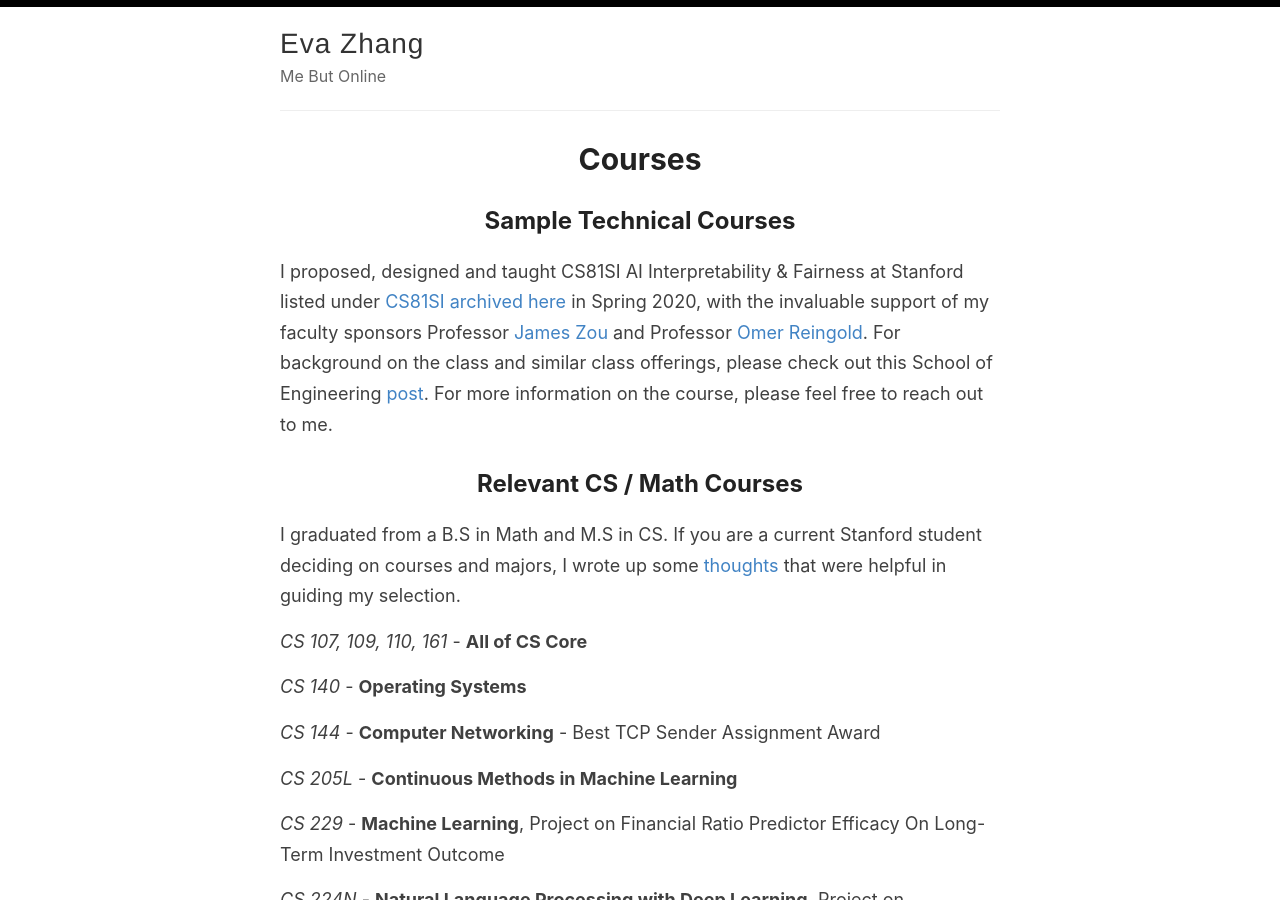
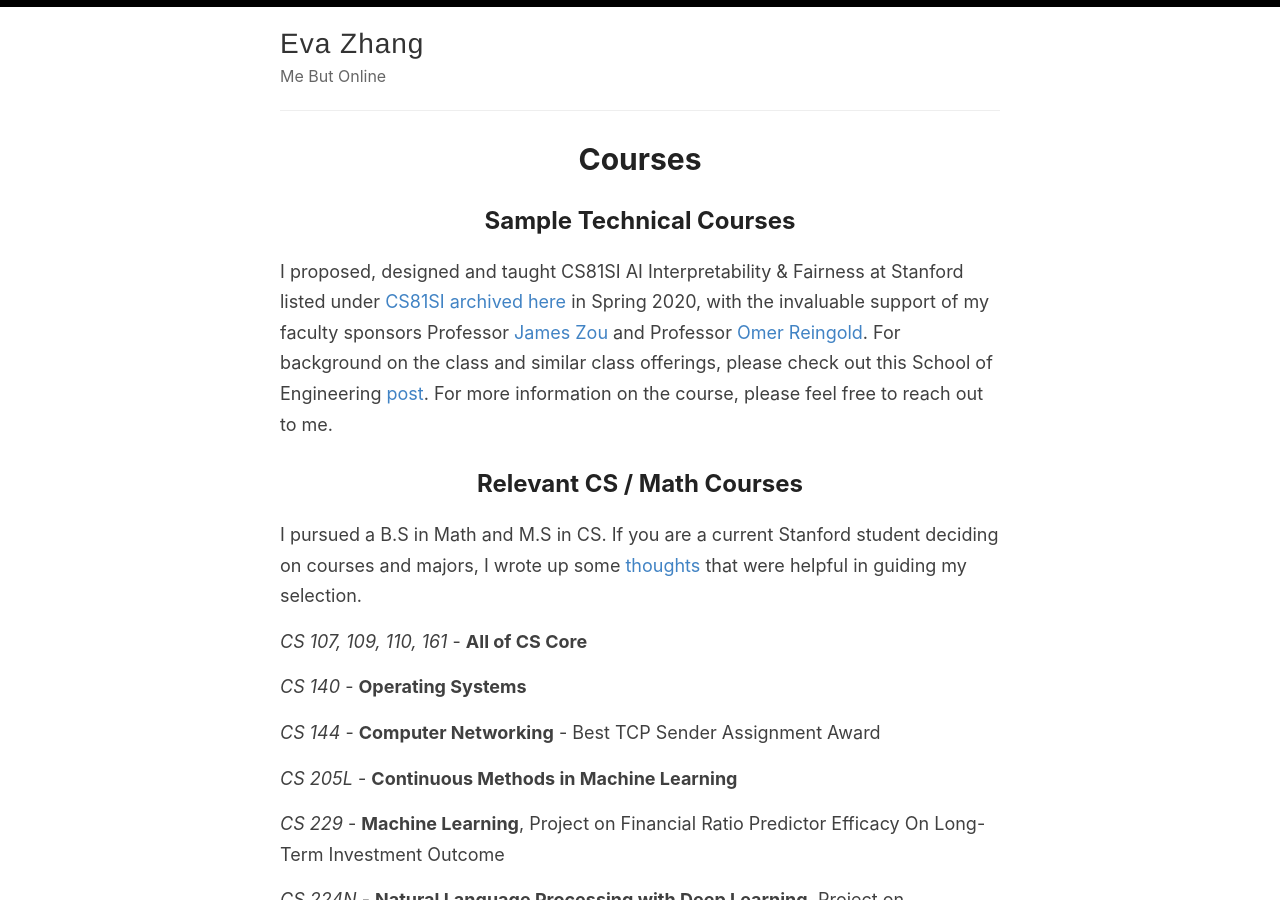
Before and after one commit to evazhang612/sokt-landing, a Jekyll site: the page built from _pages/courses.md, in a window 1280 px wide and 900 px high. Built offline with Jekyll 4.4.1, drawn with Linux system fonts in a browser that asks for light colours; nearby versions of some CDN libraries; library files that are not in the unit come from our copies.

```diff
--- a/_pages/courses.md
+++ b/_pages/courses.md
@@ -10,7 +10,7 @@
 
 ## Relevant CS / Math Courses
 
-I graduated from a B.S in Math and M.S in CS. If you are a current Stanford student deciding on courses and majors, I wrote up some [thoughts](https://www.evazhang.com/wtt) that were helpful in guiding my selection.
+I pursued a B.S in Math and M.S in CS. If you are a current Stanford student deciding on courses and majors, I wrote up some [thoughts](https://www.evazhang.com/wtt) that were helpful in guiding my selection.
 
 <i>CS 107, 109, 110, 161</i> - <b> All of CS Core </b>
 
```
